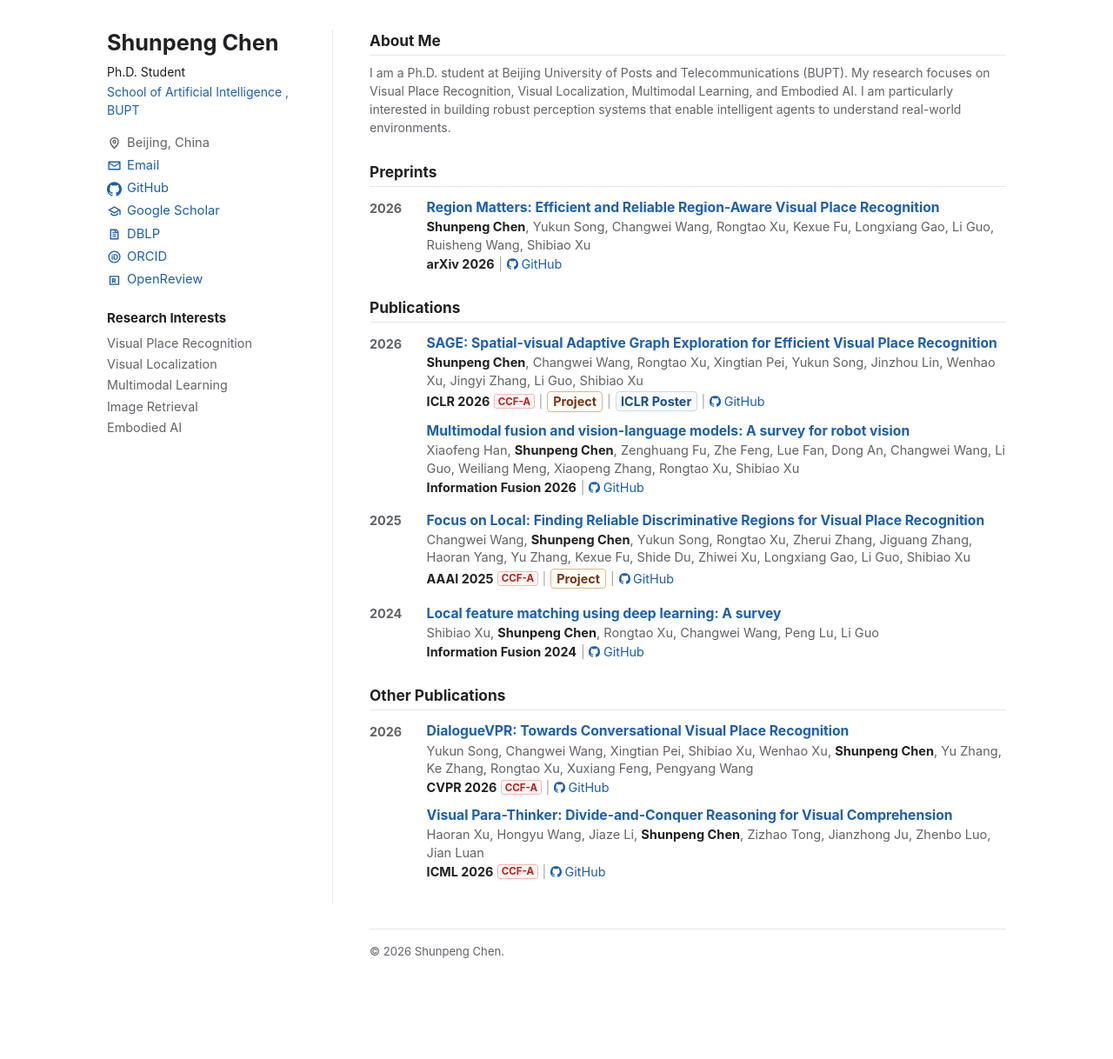
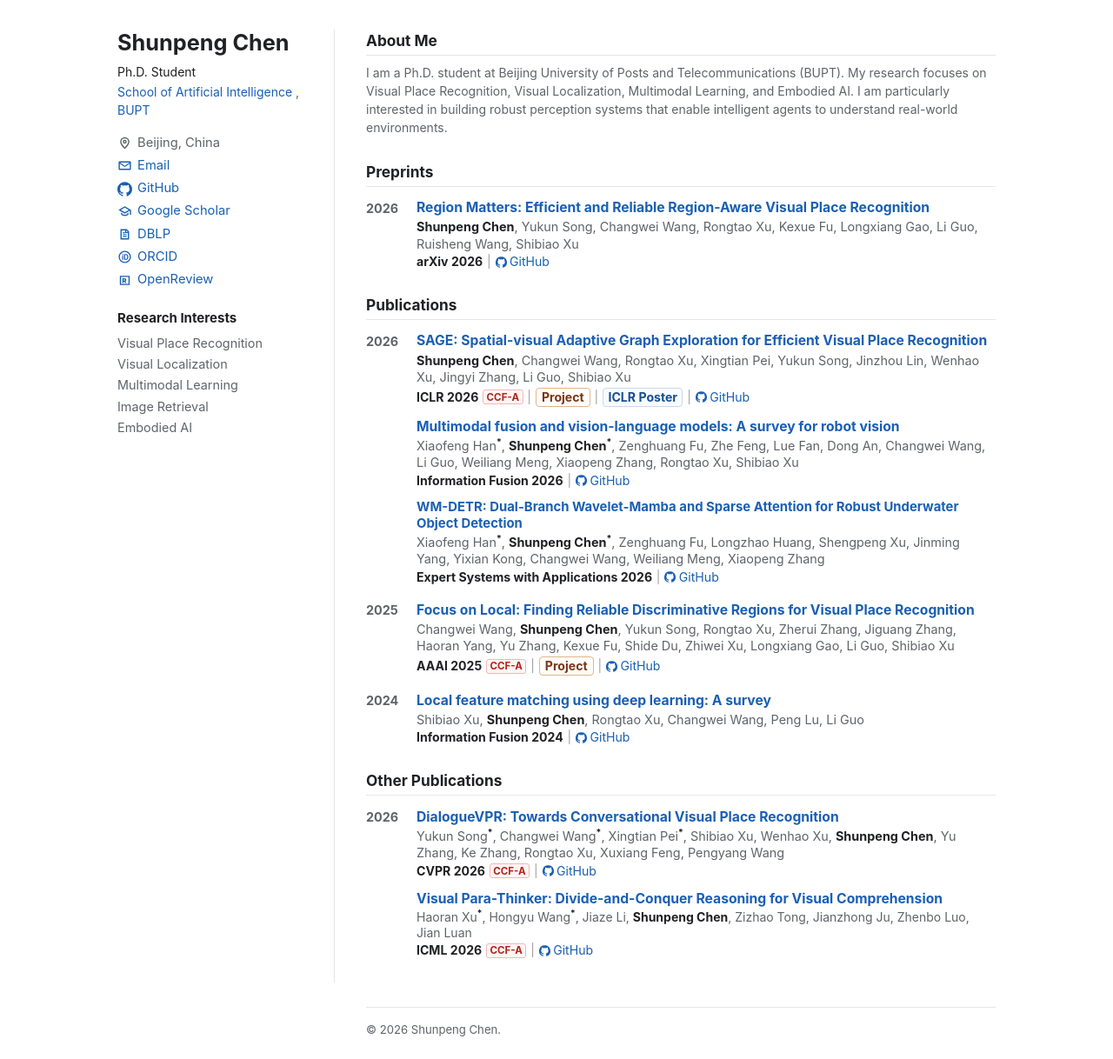
Before and after one commit to chenshunpeng/chenshunpeng.github.io, a Jekyll site: the page built from index.md, in a window 1280 px wide and 1218 px high. Shown: the whole window at 87% size. Built offline with Jekyll 4.4.1, drawn with Linux system fonts in a browser that asks for light colours; comment, search, counter and statistics services are not loaded.

Commit message:
Update homepage

```diff
--- a/_data/collaborations.yml
+++ b/_data/collaborations.yml
@@ -1,5 +1,5 @@
 - title: "DialogueVPR: Towards Conversational Visual Place Recognition"
-  authors_html: "Yukun Song, Changwei Wang, Xingtian Pei, Shibiao Xu, Wenhao Xu, <strong>Shunpeng Chen</strong>, Yu Zhang, Ke Zhang, Rongtao Xu, Xuxiang Feng, Pengyang Wang"
+  authors_html: "Yukun Song<sup>*</sup>, Changwei Wang<sup>*</sup>, Xingtian Pei<sup>*</sup>, Shibiao Xu, Wenhao Xu, <strong>Shunpeng Chen</strong>, Yu Zhang, Ke Zhang, Rongtao Xu, Xuxiang Feng, Pengyang Wang"
   venue: "CVPR"
   year: 2026
   ccf: "CCF-A"
@@ -7,7 +7,8 @@
   github: "https://github.com/Graysonggg/DlgPR"
 
 - title: "Visual Para-Thinker: Divide-and-Conquer Reasoning for Visual Comprehension"
-  authors_html: "Haoran Xu, Hongyu Wang, Jiaze Li, <strong>Shunpeng Chen</strong>, Zizhao Tong, Jianzhong Ju, Zhenbo Luo, Jian Luan"
+  authors_class: "compact-authors"
+  authors_html: "Haoran Xu<sup>*</sup>, Hongyu Wang<sup>*</sup>, Jiaze Li, <strong>Shunpeng Chen</strong>, Zizhao Tong, Jianzhong Ju, Zhenbo Luo, Jian Luan"
   venue: "ICML"
   year: 2026
   ccf: "CCF-A"
--- a/_data/publications.yml
+++ b/_data/publications.yml
@@ -12,7 +12,7 @@
   poster_label: "ICLR Poster"
 
 - title: "Multimodal fusion and vision-language models: A survey for robot vision"
-  authors_html: "Xiaofeng Han, <strong>Shunpeng Chen</strong>, Zenghuang Fu, Zhe Feng, Lue Fan, Dong An, Changwei Wang, Li Guo, Weiliang Meng, Xiaopeng Zhang, Rongtao Xu, Shibiao Xu"
+  authors_html: "Xiaofeng Han<sup>*</sup>, <strong>Shunpeng Chen</strong><sup>*</sup>, Zenghuang Fu, Zhe Feng, Lue Fan, Dong An, Changwei Wang, Li Guo, Weiliang Meng, Xiaopeng Zhang, Rongtao Xu, Shibiao Xu"
   venue: "Information Fusion"
   year: 2026
   impact_factor:
@@ -20,6 +20,18 @@
   selected: true
   paper: "https://www.sciencedirect.com/science/article/pii/S1566253525007249"
   github: "https://github.com/Xiaofeng-Han-Res/MF-RV"
+  project: "TODO"
+
+- title: "WM-DETR: Dual-Branch Wavelet-Mamba and Sparse Attention for Robust Underwater Object Detection"
+  title_class: "compact-title"
+  authors_html: "Xiaofeng Han<sup>*</sup>, <strong>Shunpeng Chen</strong><sup>*</sup>, Zenghuang Fu, Longzhao Huang, Shengpeng Xu, Jinming Yang, Yixian Kong, Changwei Wang, Weiliang Meng, Xiaopeng Zhang"
+  venue: "Expert Systems with Applications"
+  year: 2026
+  impact_factor:
+  status: "Journal article"
+  selected: true
+  paper: "https://www.sciencedirect.com/science/article/abs/pii/S0957417426020580"
+  github: "https://github.com/Xiaofeng-Han-Res/WM-DETR"
   project: "TODO"
 
 - title: "Focus on Local: Finding Reliable Discriminative Regions for Visual Place Recognition"
--- a/_includes/collaboration.html
+++ b/_includes/collaboration.html
@@ -6,7 +6,7 @@
       {{ include.publication.title }}
     {% endif %}
   </h3>
-  <p class="collaboration-authors">{{ include.publication.authors_html }}</p>
+  <p class="collaboration-authors{% if include.publication.authors_class %} {{ include.publication.authors_class }}{% endif %}">{{ include.publication.authors_html }}</p>
   <p class="publication-meta collaboration-meta">
     <span class="venue-text">{{ include.publication.venue }} {{ include.publication.year }}</span>
     {% if include.publication.ccf and include.publication.ccf != "TODO" %}
--- a/_includes/publication.html
+++ b/_includes/publication.html
@@ -1,12 +1,12 @@
 <article class="publication{% if include.publication.selected %} publication-selected{% endif %}">
   <h3>
     {% if include.publication.paper and include.publication.paper != "TODO" %}
-      <a href="{{ include.publication.paper }}" target="_blank" rel="noopener">{{ include.publication.title }}</a>
+      <a class="publication-title{% if include.publication.title_class %} {{ include.publication.title_class }}{% endif %}" href="{{ include.publication.paper }}" target="_blank" rel="noopener">{{ include.publication.title }}</a>
     {% else %}
-      {{ include.publication.title }}
+      <span class="publication-title{% if include.publication.title_class %} {{ include.publication.title_class }}{% endif %}">{{ include.publication.title }}</span>
     {% endif %}
   </h3>
-  <p class="publication-authors">{{ include.publication.authors_html }}</p>
+  <p class="publication-authors{% if include.publication.authors_class %} {{ include.publication.authors_class }}{% endif %}">{{ include.publication.authors_html }}</p>
   <p class="publication-meta">
     <span class="venue-text">{{ include.publication.venue }} {{ include.publication.year }}</span>
     {% if include.publication.impact_factor %}
--- a/assets/css/main.css
+++ b/assets/css/main.css
@@ -4,7 +4,7 @@
   --muted: #5f6368;
   --line: #e6e6e6;
   --link: #1a5fb4;
-  --sidebar: 260px;
+  --sidebar: 250px;
   --content: 780px;
 }
 
@@ -53,10 +53,10 @@ a:hover {
 .page-shell {
   display: grid;
   grid-template-columns: var(--sidebar) minmax(0, var(--content));
-  gap: 42px;
-  max-width: calc(var(--sidebar) + var(--content) + 42px);
+  gap: 36px;
+  max-width: calc(var(--sidebar) + var(--content) + 36px);
   margin: 0 auto;
-  padding: 34px 24px 28px;
+  padding: 34px 28px 28px;
 }
 
 .sidebar {
@@ -177,8 +177,8 @@ h3 {
 
 .year-group {
   display: grid;
-  grid-template-columns: 52px minmax(0, 1fr);
-  gap: 0.85rem;
+  grid-template-columns: 46px minmax(0, 1fr);
+  gap: 0.75rem;
   padding-top: 0.2rem;
 }
 
@@ -209,18 +209,38 @@ h3 {
   font-size: 0.98rem;
 }
 
+.publication h3 .publication-title.compact-title {
+  display: inline-block;
+  font-size: 0.95em;
+  line-height: 1.28;
+}
+
 .publication-authors,
 .collaboration-authors {
   margin-top: 0.12rem;
   color: #3c4043;
-  font-size: 0.91rem;
-  line-height: 1.4;
+  font-size: 0.9rem;
+  line-height: 1.36;
+}
+
+.publication-authors.compact-authors,
+.collaboration-authors.compact-authors {
+  font-size: 0.875rem;
+  line-height: 1.32;
 }
 
 .publication-authors strong,
 .collaboration-authors strong {
   color: var(--text);
   font-weight: 700;
+}
+
+.publication-authors sup,
+.collaboration-authors sup {
+  color: var(--text);
+  font-size: 0.72em;
+  font-weight: 650;
+  line-height: 0;
 }
 
 .publication-meta,
@@ -231,8 +251,8 @@ h3 {
   gap: 0.3rem;
   margin-top: 0.12rem;
   color: var(--muted);
-  font-size: 0.9rem;
-  line-height: 1.35;
+  font-size: 0.88rem;
+  line-height: 1.3;
 }
 
 .venue-text {
@@ -309,15 +329,15 @@ h3 {
 }
 
 .site-footer {
-  max-width: calc(var(--sidebar) + var(--content) + 42px);
+  max-width: calc(var(--sidebar) + var(--content) + 36px);
   margin: 0 auto;
-  padding: 0 24px 24px;
+  padding: 0 28px 24px;
   color: var(--muted);
   font-size: 0.82rem;
 }
 
 .footer-inner {
-  margin-left: calc(var(--sidebar) + 42px);
+  margin-left: calc(var(--sidebar) + 36px);
   padding-top: 1rem;
   border-top: 1px solid var(--line);
 }
```
